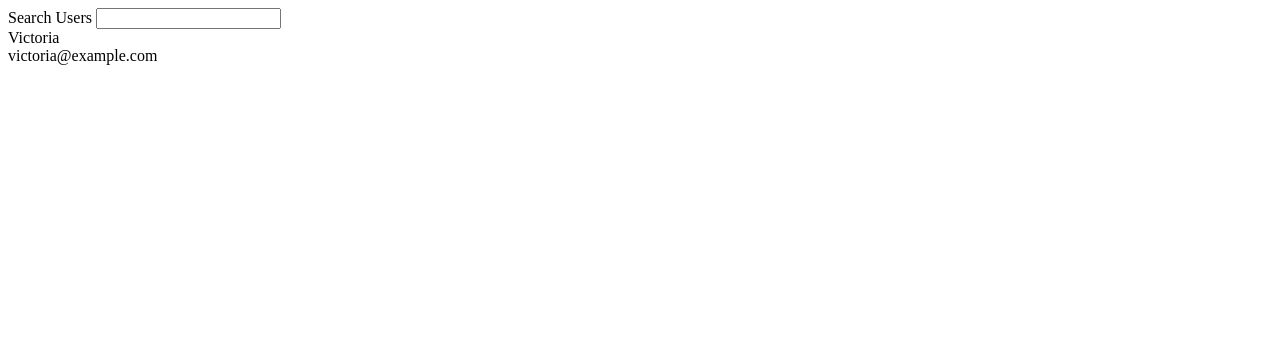
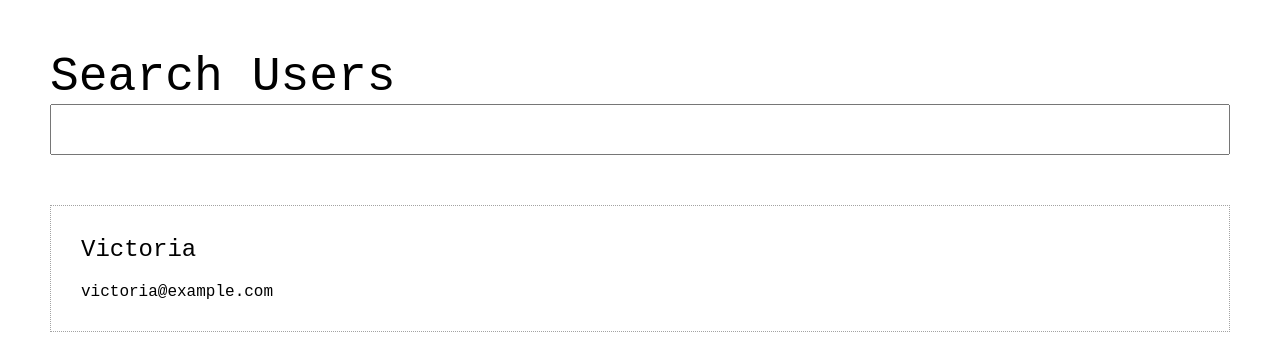
Before and after one commit to girlwhodrawsandstuff/javascript-search-bar, a plain HTML site: page index.html in a window 1280 px wide. Drawn offline with Linux system fonts and the light colour scheme.

Commit message:
style: add styling for search and cards

```diff
--- a/index.html
+++ b/index.html
@@ -4,12 +4,13 @@
     <meta charset="UTF-8">
     <meta http-equiv="X-UA-Compatible" content="IE=edge">
     <meta name="viewport" content="width=device-width, initial-scale=1.0">
+    <link rel="stylesheet" href="style.css">
     <title>Search Bar</title>
 </head>
 <body>
     <div class="search-wrapper">
         <label for="search">Search Users</label>
-        <input type="search" id="search">
+        <input type="search" id="search" class="search-input">
     </div>
 
     <div class="user-cards">
--- /dev/null
+++ b/style.css
@@ -0,0 +1,38 @@
+* {
+    margin: 0%;
+    padding: 0%;
+    font-family: 'Courier New', Courier, monospace;
+}
+
+body {
+    padding: 50px;
+}
+
+.search-wrapper {
+    font-size: 3rem;
+    display: flex;
+    flex-direction: column;
+}
+
+.search-input {
+    padding: 10px;
+    font-size: 24px;
+}
+
+.user-cards {
+    padding: 50px 0px;
+}
+
+.card {
+    padding: 20px;
+    border: 1px dotted #a3a3a3;
+}
+
+.header {
+    font-size: 24px;
+    padding: 10px;
+}
+
+.body {
+    padding: 10px;
+}
```
